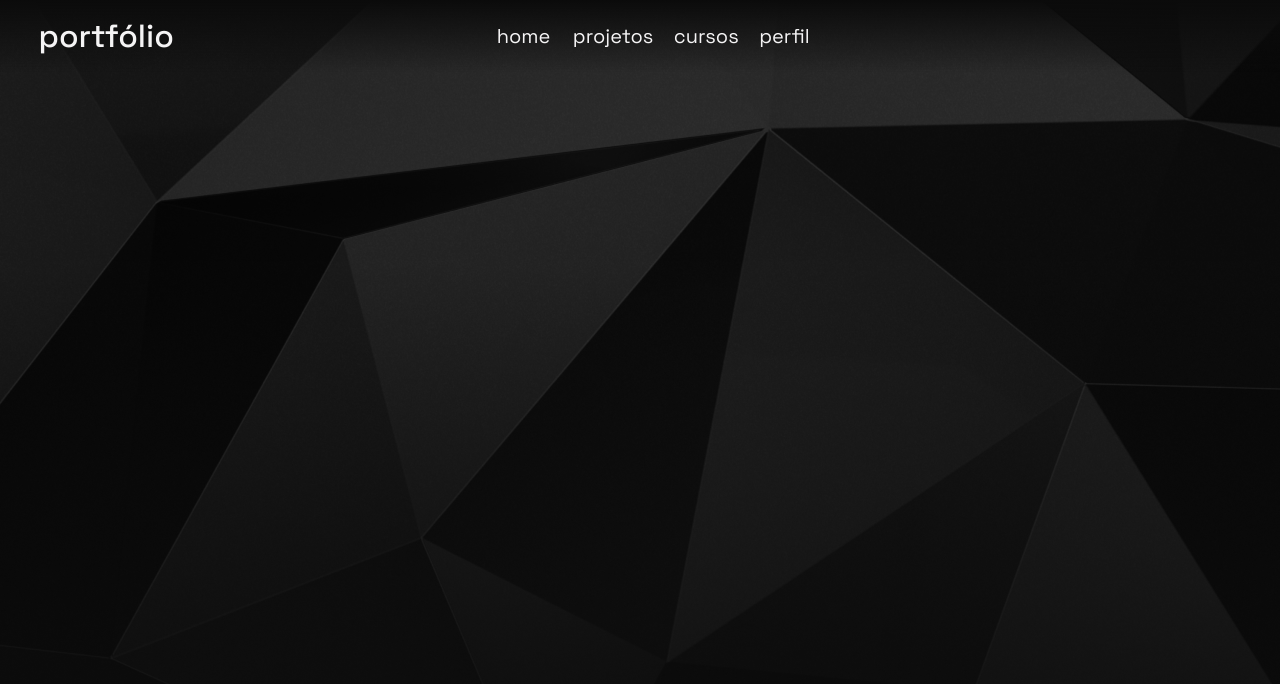
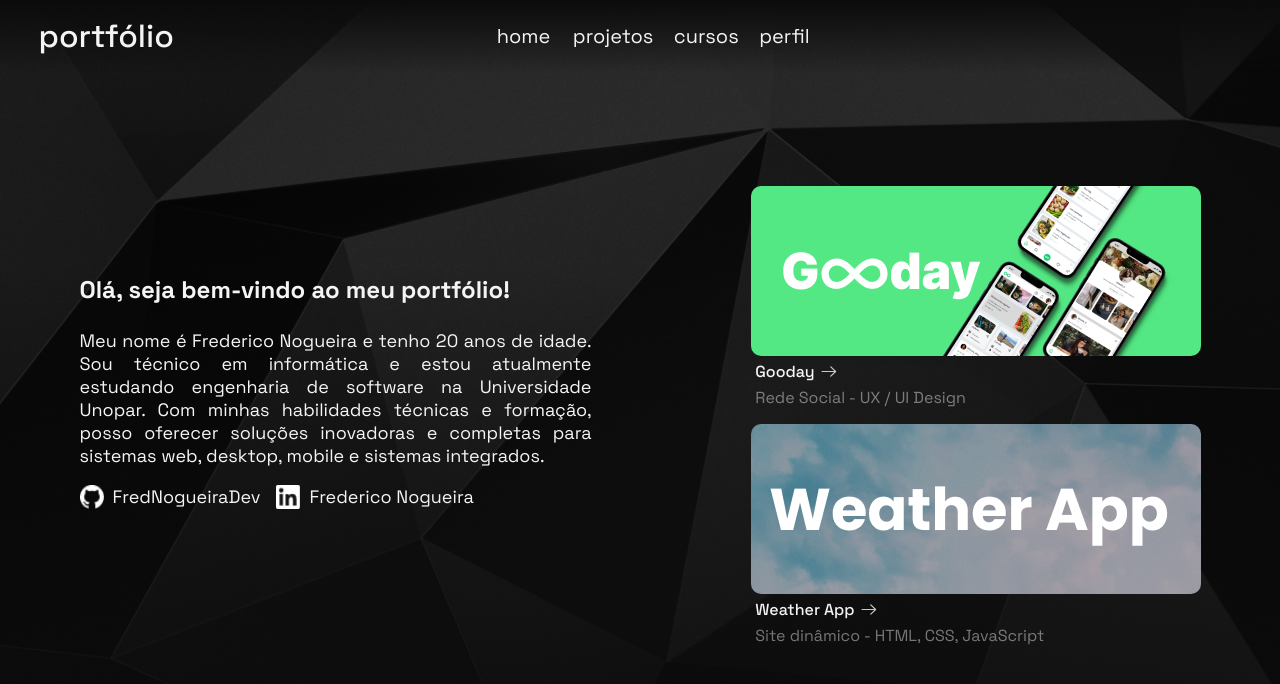
Before and after one commit to FredNogueiraDev/meu_portf-lio, a plain HTML site: page index.html in a window 1280 px wide. Shown: the top 684 px of the page. Drawn offline with Linux system fonts and the light colour scheme.

Commit message:
página home

```diff
--- a/css/container.css
+++ b/css/container.css
@@ -1,14 +1,15 @@
-.container{
-    height: 100vh;
-    width: 100%;
+.container {
+  height: 100vh;
+  width: 100%;
+  display: flex;
 }
 
-.contBlack{
-    background: var(--bgBlack);
+.contBlack {
+  background: var(--bgBlack);
 }
 
-.contDecorated{
-    background: var(--bgBlack) url(../src/imgs/bg_black.png) no-repeat right top fixed;
-    background-position:center center;
-
+.contDecorated {
+  background: var(--bgBlack) url(../src/imgs/bg_black.png) no-repeat right top
+    fixed;
+  background-position: center center;
 }
--- /dev/null
+++ b/css/home.css
@@ -0,0 +1,93 @@
+/* INTRODUÇÃO */
+
+#home {
+  align-items: center;
+  justify-content: space-around;
+}
+
+.introducao {
+  width: 40%;
+  color: var(--white);
+}
+
+.introducao h1 {
+  margin-bottom: 1em;
+  font-size: 24px;
+}
+
+.introducao p {
+  font-size: 18px;
+  margin-bottom: 1em;
+}
+
+.homeContact {
+  display: flex;
+}
+
+.homeContact p {
+  color: var(--white);
+  font-size: 18px;
+  padding-left: 0.5em;
+}
+
+.homeContact a {
+  text-decoration: none;
+}
+
+.socialMedia img {
+  height: 1.5em;
+  width: 1.5em;
+}
+
+.homeContact .socialMedia {
+  margin-right: 1em;
+  display: flex;
+}
+
+/* PROJETOS */
+
+.projetosHome{
+    margin-top: 3em;
+}
+
+.projeto {
+  margin-bottom: 1em;
+}
+
+a {
+  text-decoration: none;
+}
+
+.projeto p {
+  display: flex;
+  align-items: center;
+  font-weight: 500;
+  color: var(--white);
+  margin: 0.3em;
+}
+
+.projeto span {
+  margin: 0 0.3em;
+  color: var(--white-transparent);
+}
+
+.thumb {
+  height: 170px;
+  width: 450px;
+  border-radius: 10px;
+}
+
+.projeto p img {
+  height: 1.2em;
+  width: 1.2em;
+  padding-left: 0.3em;
+}
+
+.gooday {
+  background: url(../src/imgs/thumbs/Gooday.png);
+  background-position: center center;
+}
+.WeatherApp {
+  background: url(../src/imgs/thumbs/WeatherApp.png);
+  background-position: center center;
+}
--- a/css/index.css
+++ b/css/index.css
@@ -1,6 +1,7 @@
 @import url('https://fonts.googleapis.com/css2?family=Space+Grotesk:wght@300;400;500;700&display=swap');
 @import url("./header.css");
 @import url("./container.css");
+@import url("./home.css");
 @import url("./footer.css");
 
 :root {
@@ -15,6 +16,7 @@
     margin: 0;
     padding: 0;
     font-family: 'Space Grotesk', sans-serif;
+    text-align: justify;
 }
 
 html {
--- a/index.html
+++ b/index.html
@@ -25,11 +25,50 @@
 </header>
 
 <body>
-    <section class="container contDecorated" id="home"></section>
+    <section class="container contDecorated" id="home">
+        <div class="introducao">
+            <h1>Olá, seja bem-vindo ao meu portfólio!</h1>
+            <p>Meu nome é Frederico Nogueira e tenho 20 anos de idade. Sou técnico em informática e estou atualmente
+                estudando engenharia de software na Universidade Unopar. Com minhas habilidades técnicas e formação,
+                posso oferecer soluções inovadoras e completas para sistemas web, desktop, mobile e sistemas integrados.
+            </p>
+            <div class="homeContact">
+                <a target="_blank" href="https://github.com/FredNogueiraDev">
+                    <div class="socialMedia">
+                        <img src="./src/icons/githubIcon.png" alt="Github">
+                        <p>FredNogueiraDev</p>
+                    </div>
+                </a>
+                <a target="_blank" href="https://www.linkedin.com/in/frederico-nogueira-654924238/">
+                    <div class="socialMedia">
+                        <img src="./src/icons/linkedinIcon.png" alt="linkedIn">
+                        <p>Frederico Nogueira</p>
+                    </div>
+                </a>
+            </div>
+        </div>
+        <div class="projetosHome">
+            <a href="#">
+                <div class="projeto">
+                    <div class="thumb gooday"></div>
+                    <p>Gooday <img src="./src/icons/arrow.svg" alt="seta"></p>
+                    <span>Rede Social - UX / UI Design</span>
+                </div>
+            </a>
+            <a href="#">
+                <div class="projeto">
+                    <div class="thumb WeatherApp"></div>
+                    <p>Weather App <img src="./src/icons/arrow.svg" alt="seta"></p>
+                    <span>Site dinâmico - HTML, CSS, JavaScript</span>
+                </div>
+            </a>
+        </div>
+    </section>
     <section class="container contBlack" id="projetos"></section>
     <section class="container contDecorated" id="cursos"></section>
     <section class="container contBlack" id="perfil"></section>
 </body>
+
 <section class="contDecorated">
     <footer>
         <ul class="flex">
@@ -38,7 +77,8 @@
             <li> <a href="#cursos">cursos</a></li>
             <li> <a href="#perfil">perfil</a></li>
         </ul>
-        <hr></hr>
+        <hr>
+        </hr>
         <p>Frederico Nogueira | <b>Meu portfólio pessoal</b> &copy; 2023</p>
     </footer>
 </section>
```
Also changed, not shown: src/icons/arrow.svg (added), src/icons/githubIcon.png (added), src/icons/linkedinIcon.png (added), src/imgs/thumbs/Calculadora.png (added), src/imgs/thumbs/ConversordeMoedas.png (added), src/imgs/thumbs/FlappyBird.png (added), src/imgs/thumbs/GetaPet.png (added), src/imgs/thumbs/Gooday.png (added), src/imgs/thumbs/Thoughts.png (added), src/imgs/thumbs/WeatherApp.png (added), src/imgs/thumbs/batista-previa.png (added), src/imgs/thumbs/batista.png (added).
